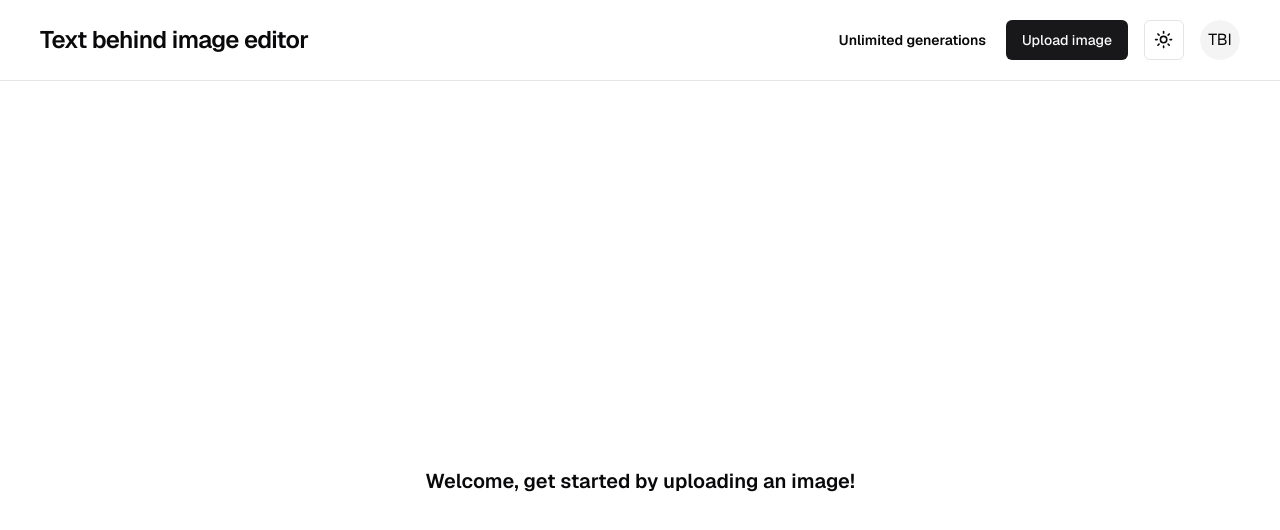
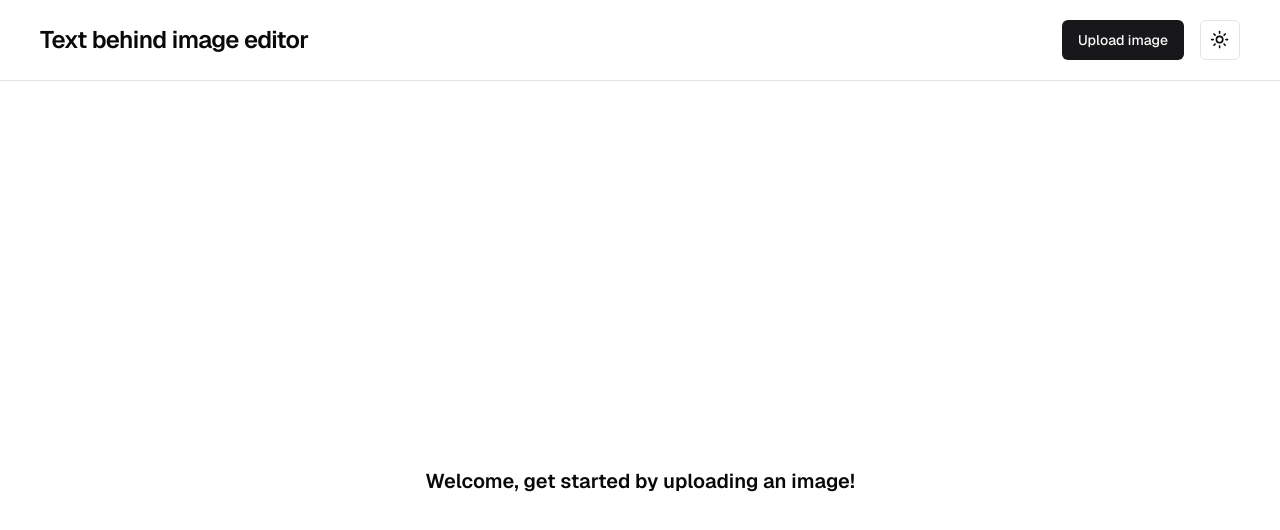
Before and after one commit to DevishMittal/text-behind-image, a Next.js app: page /app in a window 1280 px wide. Shown: the top 530 px of the page. Built offline with nearby package versions, Linux system fonts and the light colour scheme; a web font is replaced by a local one.

Commit message:
remove artifacts

```diff
--- a/app/app/page.tsx
+++ b/app/app/page.tsx
@@ -183,7 +183,7 @@ const Page = () => {
 
                 <header className='flex flex-row items-center justify-between p-5 px-10'>
                     <h2 className="text-4xl md:text-2xl font-semibold tracking-tight">
-                        <span className="block md:hidden">TBI</span>
+                        {/* <span className="block md:hidden">TBI</span> */}
                         <span className="hidden md:block">Text behind image editor</span>
                     </h2>
                     <div className='flex gap-4 items-center'>
@@ -195,20 +195,7 @@ const Page = () => {
                             accept=".jpg, .jpeg, .png"
                         />
                         <div className='flex items-center gap-5'>
-                            <div className='hidden md:block font-semibold'>
-                                {currentUser.paid ? (
-                                    <p className='text-sm'>
-                                        Unlimited generations
-                                    </p>
-                                ) : (
-                                    <div className='flex items-center gap-2'>
-                                        <p className='text-sm'>
-                                            {2 - (currentUser.images_generated)} generations left
-                                        </p>
 
-                                    </div>
-                                )}
-                            </div>
                             <div className='flex gap-2'>
                                 <Button onClick={handleUploadImage}>
                                     Upload image
@@ -221,24 +208,7 @@ const Page = () => {
                             </div>
                         </div>
                         <ModeToggle />
-                        <DropdownMenu>
-                            <DropdownMenuTrigger asChild>
-                                <Avatar className="cursor-pointer">
-                                    <AvatarImage src={currentUser?.avatar_url} />
-                                    <AvatarFallback>TBI</AvatarFallback>
-                                </Avatar>
-                            </DropdownMenuTrigger>
-                            <DropdownMenuContent className="w-56" align="end">
-                                <DropdownMenuLabel>
-                                    <div className="flex flex-col space-y-1">
-                                        <p className="text-sm font-medium leading-none">{currentUser?.full_name}</p>
-                                        <p className="text-xs leading-none text-muted-foreground">{currentUser?.username}</p>
-                                    </div>
-                                </DropdownMenuLabel>
-                                <DropdownMenuSeparator />
 
-                            </DropdownMenuContent>
-                        </DropdownMenu>
                     </div>
                 </header>
                 <Separator />
@@ -316,7 +286,7 @@ const Page = () => {
                             </div>
                         </div>
                         <div className='flex flex-col w-full md:w-1/2'>
-                            <Button variant={'secondary'} onClick={addNewTextSet}><PlusIcon className='mr-2'/> Add New Text Set</Button>
+                            <Button variant={'secondary'} onClick={addNewTextSet}><PlusIcon className='mr-2' /> Add New Text Set</Button>
                             <ScrollArea className="h-[calc(100vh-10rem)] p-2">
                                 <Accordion type="single" collapsible className="w-full mt-2">
                                     {textSets.map(textSet => (
```
